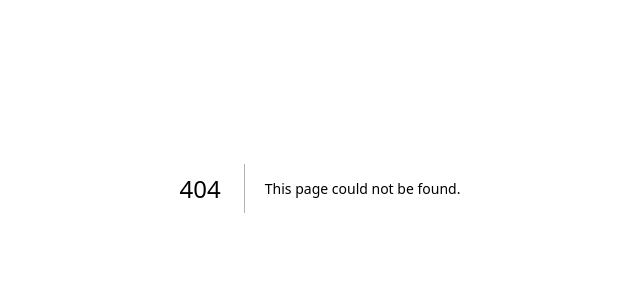
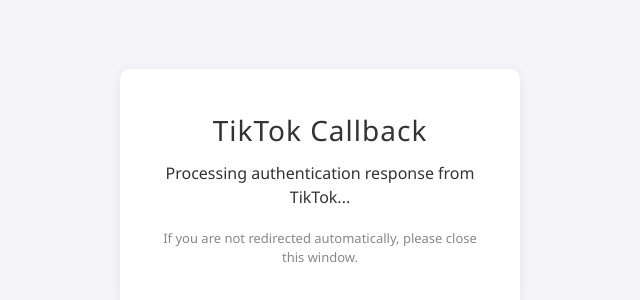
Before and after one commit to vichaigh/khgtech, a Next.js app: page /tiktok-callback in a window 1280 px wide. Before the commit this address had no page. Shown: the part 212-512 px from the top of the page, without its empty margins (320-960 px from the left). Built offline with nearby package versions, Linux system fonts and the light colour scheme.

Commit message:
add link callback

```diff
--- /dev/null
+++ b/app/tiktok-callback/page.tsx
@@ -0,0 +1,41 @@
+"use client";
+
+import React from "react";
+
+export default function TikTokCallbackPage() {
+  return (
+    <div
+      style={{
+        fontFamily: "'Segoe UI', Tahoma, Geneva, Verdana, sans-serif",
+        backgroundColor: "#f4f4f9",
+        minHeight: "100vh",
+        display: "flex",
+        alignItems: "center",
+        justifyContent: "center",
+        color: "#333",
+      }}
+    >
+      <div
+        style={{
+          background: "#fff",
+          borderRadius: 10,
+          boxShadow: "0 2px 12px rgba(0,0,0,0.07)",
+          padding: 40,
+          maxWidth: 400,
+          textAlign: "center",
+        }}
+      >
+        <h1 style={{ fontSize: 28, marginBottom: 10, letterSpacing: "1px" }}>
+          TikTok Callback
+        </h1>
+        <p style={{ marginBottom: 20 }}>
+          Processing authentication response from TikTok...
+        </p>
+        {/* You can implement logic here to handle callback params */}
+        <p style={{ fontSize: 13, color: "#888" }}>
+          If you are not redirected automatically, please close this window.
+        </p>
+      </div>
+    </div>
+  );
+}
```
